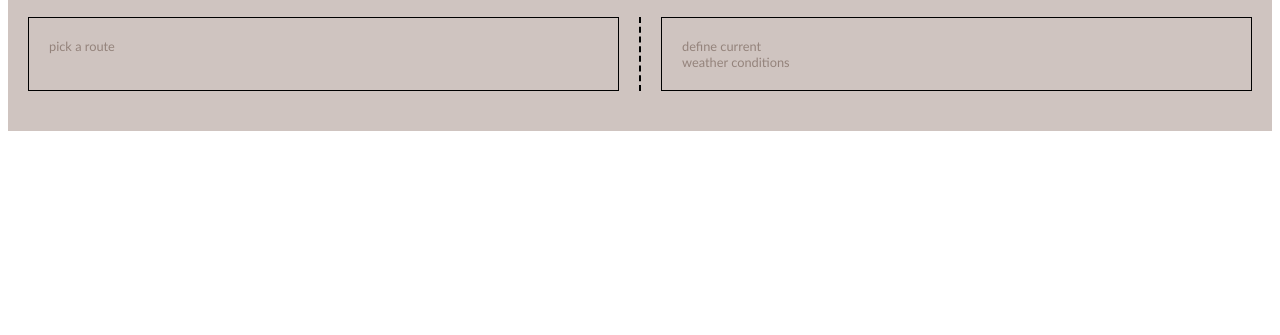
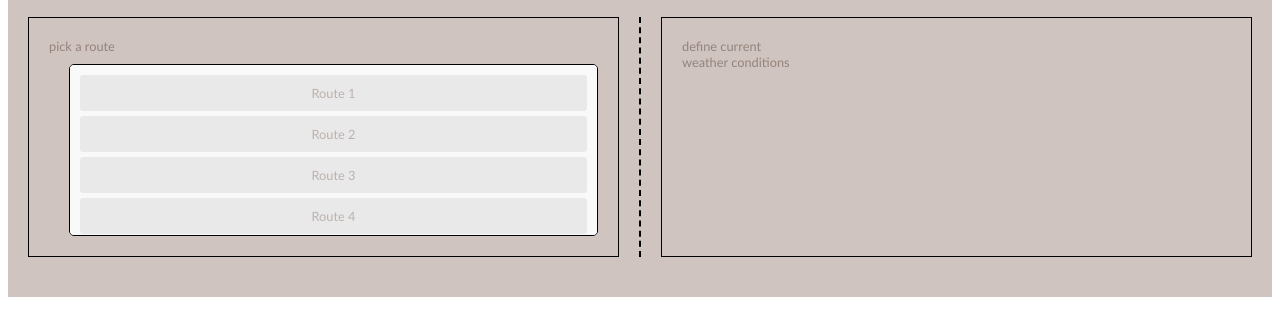
Before and after one commit to openlabathens/aegean-cargo-routes, a plain HTML site: page cargo-sailing-routes.html in a window 1280 px wide. Shown: the part 123-458 px from the top of the page. Drawn offline with nearby package versions, Linux system fonts and the light colour scheme; files that its build step writes are made by us from their sources.

Commit message:
Added vertical carousel

```diff
--- a/cargo-sailing-routes.html
+++ b/cargo-sailing-routes.html
@@ -14,10 +14,23 @@
       </div>
     <div class="content-container">
       <div class="section-container">
-        <div class="section-left">pick a route</div>
+        <div class="section-left">
+          pick a route
+          <div class="carousel">
+            <div class="carousel-item">Route 1</div>
+            <div class="carousel-item">Route 2</div>
+            <div class="carousel-item">Route 3</div>
+            <div class="carousel-item">Route 4</div>
+            <div class="carousel-item">Route 5</div>
+            <div class="carousel-item">Route 6</div>
+            <div class="carousel-item">Route 7</div>
+            <div class="carousel-item">Route 8</div>
+          </div>
+        </div>
         <div class="section-divider"></div>
         <div class="section-right">define current<br>weather conditions</div>
       </div>
     </div>
+    <script src="js/carousel.js"></script>
   </body>
 </html>
--- /dev/null
+++ b/js/carousel.js
@@ -0,0 +1,23 @@
+const carousel = document.querySelector('.carousel');
+const items = document.querySelectorAll('.carousel-item');
+
+carousel.addEventListener('scroll', () => {
+  let minDiff = Infinity;
+  let closestItem = null;
+
+  items.forEach((item) => {
+    const itemCenter = item.getBoundingClientRect().top + item.offsetHeight / 2;
+    const carouselCenter = carousel.getBoundingClientRect().top + carousel.offsetHeight / 2;
+    const diff = Math.abs(carouselCenter - itemCenter);
+
+    if (diff < minDiff) {
+      minDiff = diff;
+      closestItem = item;
+    }
+  });
+
+  items.forEach((item) => item.classList.remove('active'));
+  if (closestItem) {
+    closestItem.classList.add('active');
+  }
+});
--- /dev/null
+++ b/scss/components/carousel.scss
@@ -0,0 +1,41 @@
+.section-left {
+    display: flex;
+    flex-direction: column;
+    position: relative;
+  }
+
+  .carousel {
+    margin-top: 10px;
+    margin-left: 20px;
+    display: flex;
+    flex-direction: column;
+    height: 150px; /* Adjust to fit 3 items at a time */
+    overflow-y: scroll;
+    scroll-snap-type: y mandatory; /* Enables snap scrolling */
+    padding: 10px;
+    border: 1px solid #000;
+    border-radius: 5px;
+    background-color: #f9f9f9;
+  }
+
+  .carousel-item {
+    padding: 10px;
+    margin-bottom: 5px;
+    background-color: #e0e0e0;
+    border-radius: 3px;
+    text-align: center;
+    cursor: pointer;
+    scroll-snap-align: center; /* Centers each item in the view */
+    transition: background-color 0.3s, transform 0.3s;
+  }
+
+  .carousel-item.active {
+    background-color: #a8d5e2;
+    color: #fff;
+    font-weight: bold;
+    transform: scale(1.1); /* Enlarge the active item slightly */
+  }
+
+  .carousel-item:not(.active) {
+    opacity: 0.6; /* Dim non-active items */
+  }
--- a/scss/main.scss
+++ b/scss/main.scss
@@ -3,3 +3,4 @@
 @import "components/buttons";
 @import "components/typography";
 @import "components/decorations";
+@import "components/carousel";
```
Also changed, not shown: js/script.js (deleted).
